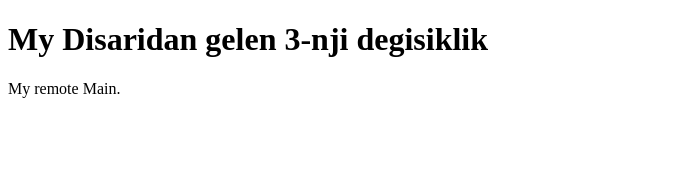
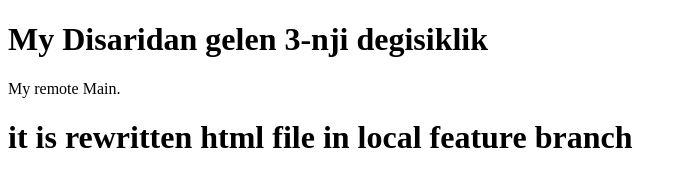
Before and after one commit to serdarahmanov/new-git-repo, a plain HTML site: page index.html in a window 1280 px wide. Shown: the whole page, without its empty margins (0-688 px from the left). Drawn offline with Linux system fonts and the light colour scheme.

Commit message:
updated-index.html

```diff
--- a/index.html
+++ b/index.html
@@ -8,5 +8,7 @@
 <h1>My Disaridan gelen  3-nji degisiklik</h1>
 <p>My remote Main.</p>
 
+<h1>it is rewritten  html file in local feature branch</h1>
+
 </body>
 </html>
```
